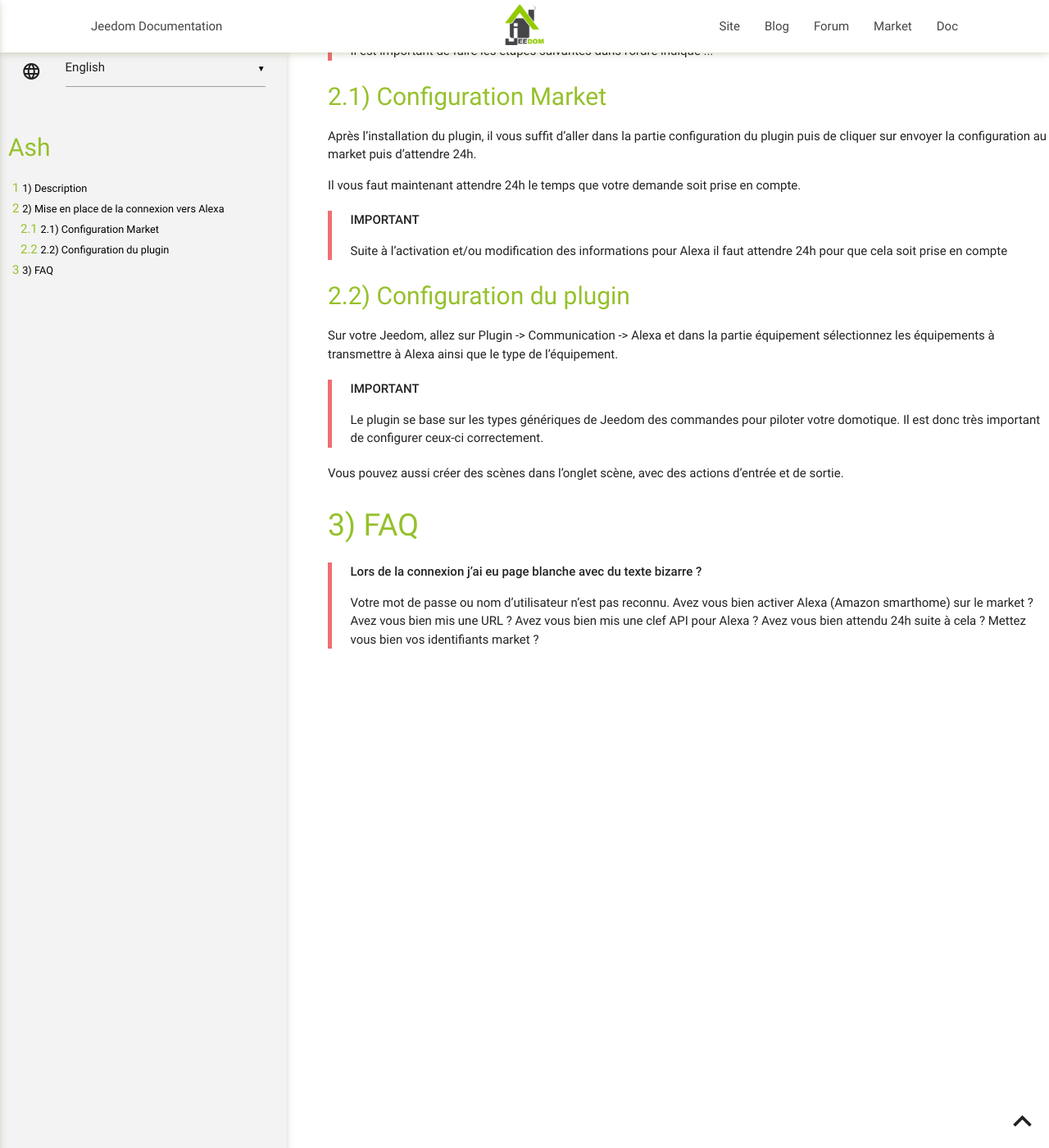
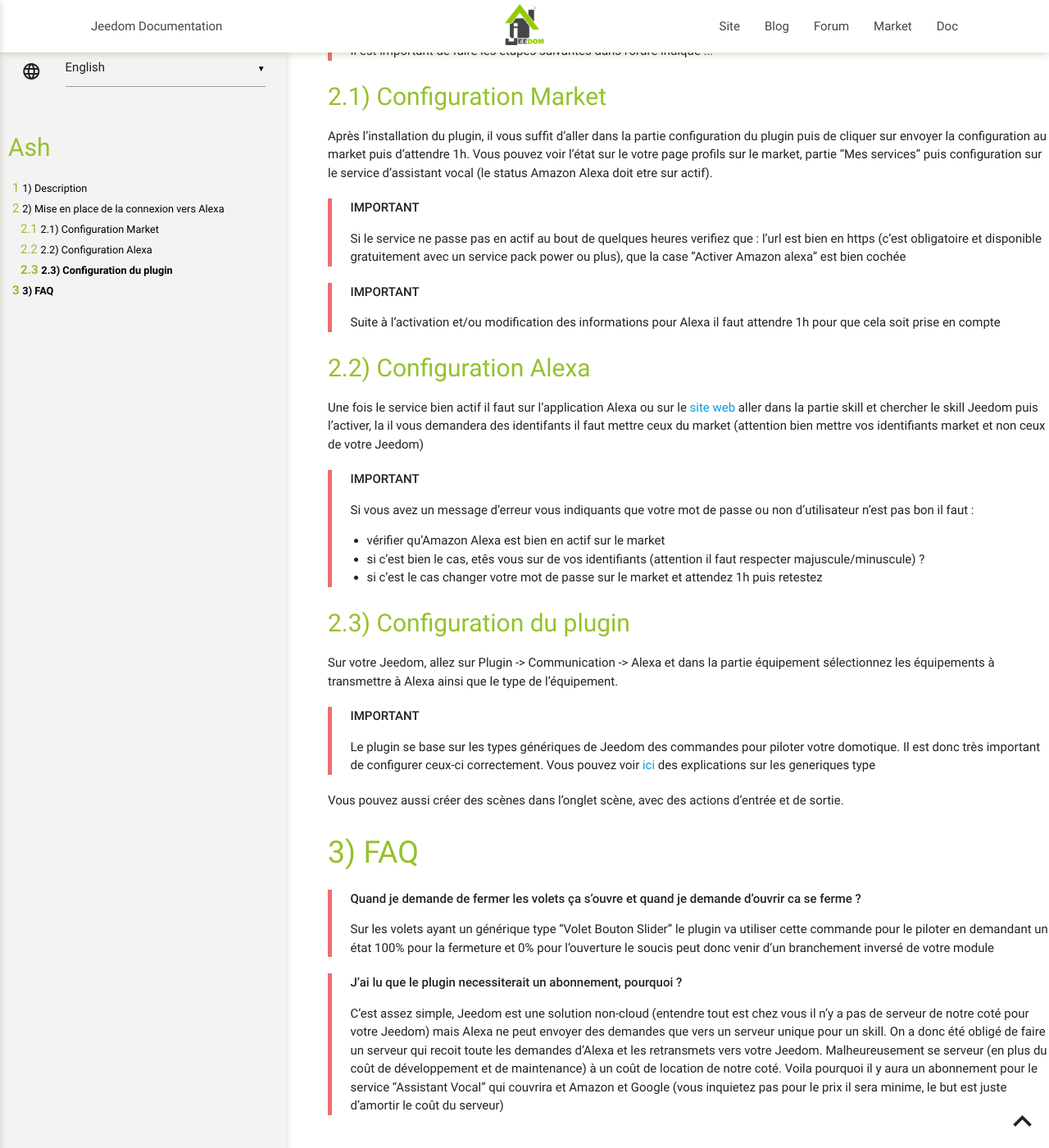
Before and after one commit to jeedom/plugin-ash, a Jekyll site: the page built from docs/en_US/index.md, in a window 1280 px wide and 1400 px high, scrolled down 306 px. Shown: the whole window at 82% size. Built offline with Jekyll 4.4.1, drawn with Linux system fonts in a browser that asks for light colours; our own code applies the rules of GitHub Pages for plain Markdown files.

Commit message:
[ROBOT] Action all

```diff
--- a/docs/en_US/index.md
+++ b/docs/en_US/index.md
@@ -12,13 +12,26 @@ Il peut fonctionner en passant par un service cloud mis à disposition par Jeedo
 
 ## Configuration Market
 
-Après l'installation du plugin, il vous suffit d'aller dans la partie configuration du plugin puis de cliquer sur envoyer la configuration au market puis d'attendre 24h.
-
-Il vous faut maintenant attendre 24h le temps que votre demande soit prise en compte.
+Après l'installation du plugin, il vous suffit d'aller dans la partie configuration du plugin puis de cliquer sur envoyer la configuration au market puis d'attendre 1h. Vous pouvez voir l'état sur le votre page profils sur le market, partie "Mes services" puis configuration sur le service d'assistant vocal (le status Amazon Alexa doit etre sur actif).
 
 > **IMPORTANT**
 >
-> Suite à l'activation et/ou modification des informations pour Alexa il faut attendre 24h pour que cela soit prise en compte
+> Si le service ne passe pas en actif au bout de quelques heures verifiez que : l'url est bien en https (c'est obligatoire et disponible gratuitement avec un service pack power ou plus), que la case "Activer Amazon alexa" est bien cochée
+
+> **IMPORTANT**
+>
+> Suite à l'activation et/ou modification des informations pour Alexa il faut attendre 1h pour que cela soit prise en compte
+
+## Configuration Alexa
+
+Une fois le service bien actif il faut sur l'application Alexa ou sur le [site web](https://alexa.amazon.fr/spa/index.html) aller dans la partie skill et chercher le skill Jeedom puis l'activer, la il vous demandera des identifants il faut mettre ceux du market (attention bien mettre vos identifiants market et non ceux de votre Jeedom)
+
+> **IMPORTANT**
+>
+> Si vous avez un message d'erreur vous indiquants que votre mot de passe ou non d'utilisateur n'est pas bon il faut :
+> - vérifier qu'Amazon Alexa est bien en actif sur le market
+> - si c'est bien le cas, etês vous sur de vos identifiants (attention il faut respecter majuscule/minuscule) ?
+> - si c'est le cas changer votre mot de passe sur le market et attendez 1h puis retestez
 
 ## Configuration du plugin
 
@@ -26,12 +39,16 @@ Sur votre Jeedom, allez sur Plugin -> Communication -> Alexa et dans la partie
 
 > **IMPORTANT**
 >
-> Le plugin se base sur les types génériques de Jeedom des commandes pour piloter votre domotique. Il est donc très important de configurer ceux-ci correctement.
+> Le plugin se base sur les types génériques de Jeedom des commandes pour piloter votre domotique. Il est donc très important de configurer ceux-ci correctement. Vous pouvez voir [ici](https://jeedom.github.io/plugin-mobile/fr_FR/#tocAnchor-1-6) des explications sur les generiques type
 
 Vous pouvez aussi créer des scènes dans l'onglet scène, avec des actions d'entrée et de sortie.
 
 # FAQ
 
->**Lors de la connexion j'ai eu page blanche avec du texte bizarre ?**
+>**Quand je demande de fermer les volets ça s'ouvre et quand je demande d'ouvrir ca se ferme ?**
 >
->Votre mot de passe ou nom d'utilisateur n'est pas reconnu. Avez vous bien activer Alexa (Amazon smarthome) sur le market ? Avez vous bien mis une URL ? Avez vous bien mis une clef API pour Alexa ? Avez vous bien attendu 24h suite à cela ? Mettez vous bien vos identifiants market ?
+> Sur les volets ayant un générique type "Volet Bouton Slider" le plugin va utiliser cette commande pour le piloter en demandant un état 100% pour la fermeture et 0% pour l'ouverture le soucis peut donc venir d'un branchement inversé de votre module
+
+>**J'ai lu que le plugin necessiterait un abonnement, pourquoi ?**
+>
+> C'est assez simple, Jeedom est une solution non-cloud (entendre tout est chez vous il n'y a pas de serveur de notre coté pour votre Jeedom) mais Alexa ne peut envoyer des demandes que vers un serveur unique pour un skill. On a donc été obligé de faire un serveur qui recoit toute les demandes d'Alexa et les retransmets vers votre Jeedom. Malheureusement se serveur (en plus du coût de développement et de maintenance) à un coût de location de notre coté. Voila pourquoi il y aura un abonnement pour le service "Assistant Vocal" qui couvrira et Amazon et Google (vous inquietez pas pour le prix il sera minime, le but est juste d'amortir le coût du serveur)
```
Also changed, not shown: docs/de_DE/changelog.md (+4 -0 lines), docs/de_DE/index.md (+24 -7 lines), docs/en_US/changelog.md (+4 -0 lines), docs/es_ES/changelog.md (+4 -0 lines), docs/es_ES/index.md (+24 -7 lines).
